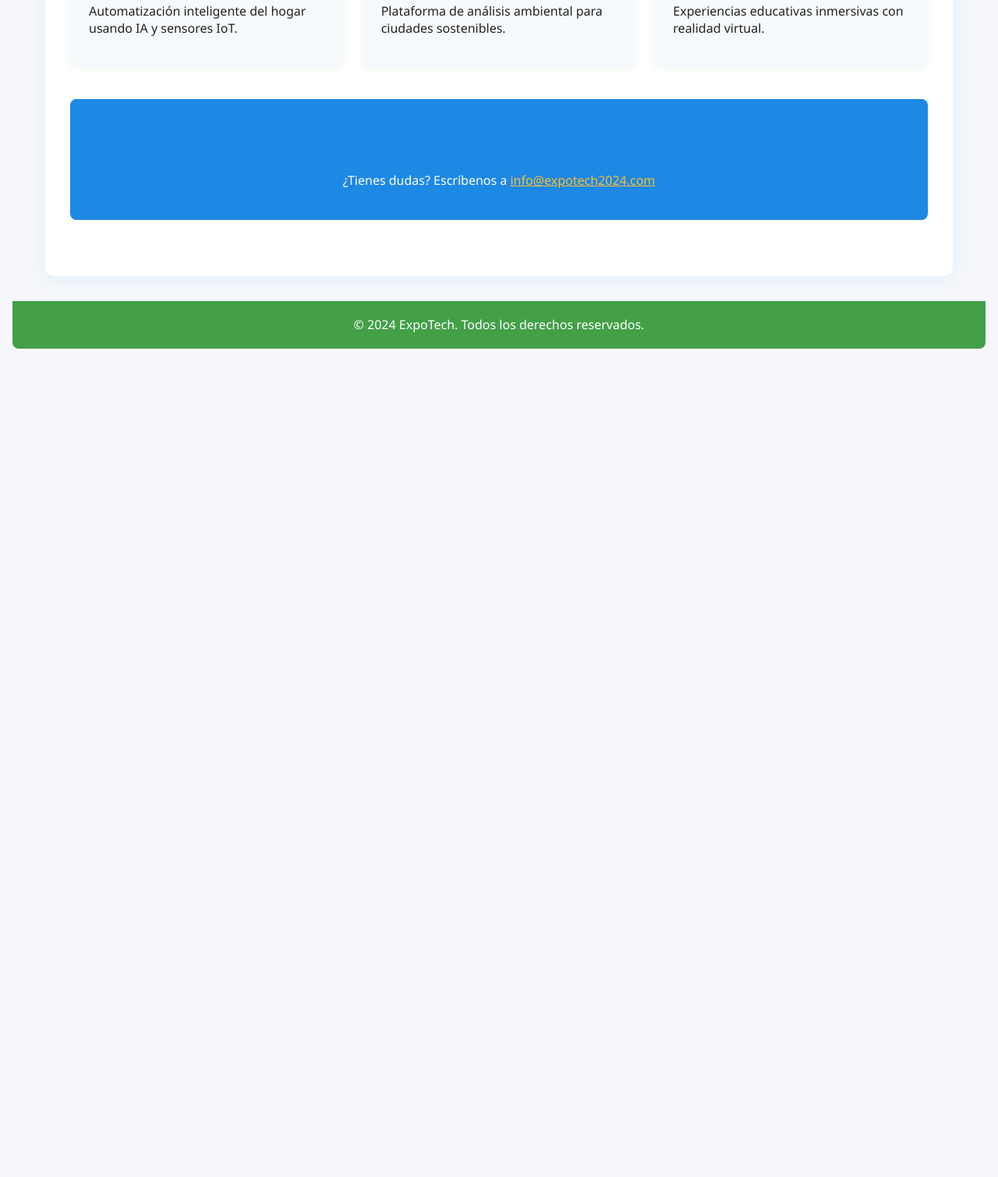
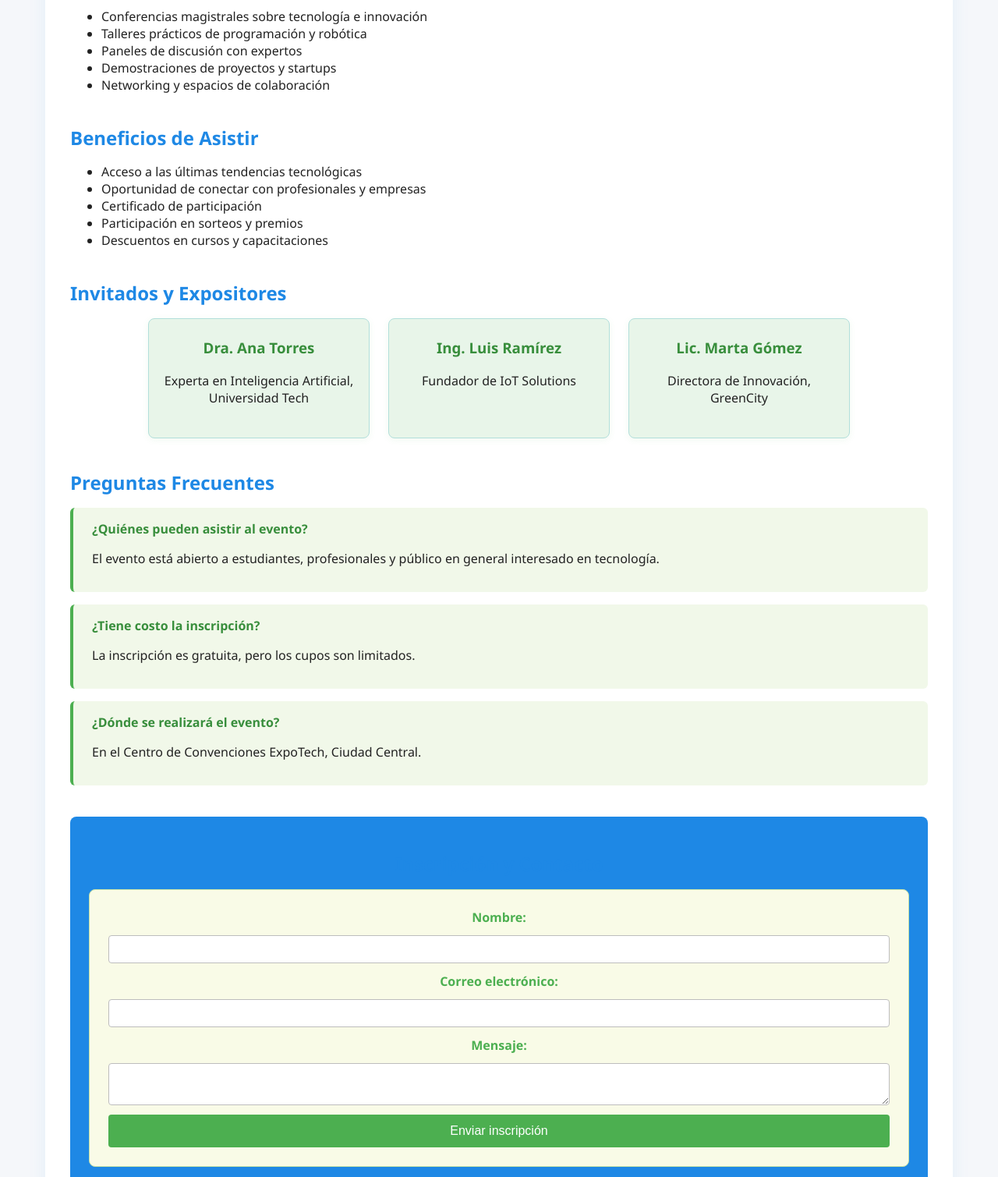
Before and after one commit to Fercriez/FE1-P1-Fernando-Olivares, a plain HTML site: page index.html in a window 1280 px wide. Shown: the part 640-2149 px from the top of the page at 78% size. Before the commit the page ends 1103 px from the top, so only its background shows below. Drawn offline with Linux system fonts and the light colour scheme.

Commit message:
Incorporacion de contenido

```diff
--- a/index.html
+++ b/index.html
@@ -4,9 +4,22 @@
     <meta charset="UTF-8">
     <title>ExpoTech 2024 - Evento Tecnológico Abierto</title>
     <meta name="viewport" content="width=device-width, initial-scale=1.0">
+    <style>
+        body { font-family: Arial, sans-serif; margin: 0; background: #f4f4f4; }
+        header { background: #222; color: #fff; padding: 2rem 1rem; text-align: center; }
+        .presentacion { background: #4caf50; color: #fff; padding: 2rem 1rem; text-align: center; }
+        main { max-width: 900px; margin: 2rem auto; background: #fff; padding: 2rem; border-radius: 8px; }
+        section { margin-bottom: 2rem; }
+        h2 { color: #4caf50; }
+        footer { background: #222; color: #fff; text-align: center; padding: 1rem; }
+    </style>
     <link rel="stylesheet" href="style.css">
 </head>
 <body>
+    <header>
+        <h1>ExpoTech 2024</h1>
+        <p>Evento Tecnológico Abierto a la Comunidad</p>
+    </header>
     <nav>
         <ul>
             <li><a href="#sobre">Sobre</a></li>
@@ -21,28 +34,74 @@
     </div>
     <main>
         <section id="sobre">
-            <h2>Sobre el Evento</h2>
-            <p>ExpoTech 2024 es un evento abierto que busca difundir los avances tecnológicos y premiar la creatividad de la comunidad. Está dirigido a estudiantes, profesionales y público general interesado en tecnología.</p>
+            <!-- Contenido existente -->
         </section>
-        <section id="proyectos">
-            <h2>Proyectos Ganadores</h2>
-            <div class="proyectos-grid">
-                <div class="proyecto-card">
-                    <h3>SmartHome AI</h3>
-                    <p>Automatización inteligente del hogar usando IA y sensores IoT.</p>
+        <section id="actividades">
+            <h2>Actividades del Evento</h2>
+            <ul>
+                <li>Conferencias magistrales sobre tecnología e innovación</li>
+                <li>Talleres prácticos de programación y robótica</li>
+                <li>Paneles de discusión con expertos</li>
+                <li>Demostraciones de proyectos y startups</li>
+                <li>Networking y espacios de colaboración</li>
+            </ul>
+        </section>
+        <section id="beneficios">
+            <h2>Beneficios de Asistir</h2>
+            <ul>
+                <li>Acceso a las últimas tendencias tecnológicas</li>
+                <li>Oportunidad de conectar con profesionales y empresas</li>
+                <li>Certificado de participación</li>
+                <li>Participación en sorteos y premios</li>
+                <li>Descuentos en cursos y capacitaciones</li>
+            </ul>
+        </section>
+        <section id="expositores">
+            <h2>Invitados y Expositores</h2>
+            <div class="expositores-grid">
+                <div class="expositor-card">
+                    <h3>Dra. Ana Torres</h3>
+                    <p>Experta en Inteligencia Artificial, Universidad Tech</p>
                 </div>
-                <div class="proyecto-card">
-                    <h3>EcoData</h3>
-                    <p>Plataforma de análisis ambiental para ciudades sostenibles.</p>
+                <div class="expositor-card">
+                    <h3>Ing. Luis Ramírez</h3>
+                    <p>Fundador de IoT Solutions</p>
                 </div>
-                <div class="proyecto-card">
-                    <h3>EduVR</h3>
-                    <p>Experiencias educativas inmersivas con realidad virtual.</p>
+                <div class="expositor-card">
+                    <h3>Lic. Marta Gómez</h3>
+                    <p>Directora de Innovación, GreenCity</p>
                 </div>
             </div>
         </section>
+        <section id="proyectos">
+            <!-- Contenido existente de proyectos ganadores -->
+        </section>
+        <section id="faq">
+            <h2>Preguntas Frecuentes</h2>
+            <div class="faq-item">
+                <h4>¿Quiénes pueden asistir al evento?</h4>
+                <p>El evento está abierto a estudiantes, profesionales y público en general interesado en tecnología.</p>
+            </div>
+            <div class="faq-item">
+                <h4>¿Tiene costo la inscripción?</h4>
+                <p>La inscripción es gratuita, pero los cupos son limitados.</p>
+            </div>
+            <div class="faq-item">
+                <h4>¿Dónde se realizará el evento?</h4>
+                <p>En el Centro de Convenciones ExpoTech, Ciudad Central.</p>
+            </div>
+        </section>
         <section id="contacto">
-            <h2>Contacto</h2>
+            <h2>Inscripción y Contacto</h2>
+            <form action="mailto:info@expotech2024.com" method="post" enctype="text/plain">
+                <label for="nombre">Nombre:</label>
+                <input type="text" id="nombre" name="nombre" required>
+                <label for="email">Correo electrónico:</label>
+                <input type="email" id="email" name="email" required>
+                <label for="mensaje">Mensaje:</label>
+                <textarea id="mensaje" name="mensaje"></textarea>
+                <button type="submit">Enviar inscripción</button>
+            </form>
             <p>¿Tienes dudas? Escríbenos a <a href="mailto:info@expotech2024.com">info@expotech2024.com</a></p>
         </section>
     </main>
@@ -50,4 +109,3 @@
         &copy; 2024 ExpoTech. Todos los derechos reservados.
     </footer>
 </body>
-</html>
--- a/style.css
+++ b/style.css
@@ -134,3 +134,76 @@ footer {
     main { padding: 1rem; }
     #sobre { flex-direction: column; }
 }
+.expositores-grid {
+    display: flex;
+    flex-wrap: wrap;
+    gap: 1.5rem;
+    justify-content: center;
+    margin-top: 1rem;
+}
+
+.expositor-card {
+    background: #e8f5e9;
+    border: 1px solid #b2dfdb;
+    border-radius: 8px;
+    padding: 1.5rem 1rem;
+    width: 250px;
+    box-shadow: 0 2px 8px rgba(76, 175, 80, 0.08);
+    text-align: center;
+}
+
+.expositor-card h3 {
+    margin-top: 0;
+    color: #388e3c;
+}
+
+.faq-item {
+    background: #f1f8e9;
+    border-left: 4px solid #4caf50;
+    margin-bottom: 1rem;
+    padding: 1rem 1.5rem;
+    border-radius: 6px;
+}
+
+.faq-item h4 {
+    margin: 0 0 0.5rem 0;
+    color: #388e3c;
+}
+
+form {
+    display: flex;
+    flex-direction: column;
+    gap: 0.75rem;
+    background: #f9fbe7;
+    padding: 1.5rem;
+    border-radius: 8px;
+    border: 1px solid #c5e1a5;
+    margin-bottom: 1rem;
+}
+
+form label {
+    font-weight: bold;
+    color: #4caf50;
+}
+
+form input, form textarea {
+    padding: 0.5rem;
+    border: 1px solid #bdbdbd;
+    border-radius: 4px;
+    font-size: 1rem;
+}
+
+form button {
+    background: #4caf50;
+    color: #fff;
+    border: none;
+    padding: 0.75rem;
+    border-radius: 4px;
+    font-size: 1rem;
+    cursor: pointer;
+    transition: background 0.2s;
+}
+
+form button:hover {
+    background: #388e3c;
+}
```
Also changed, not shown: promt.txt.
